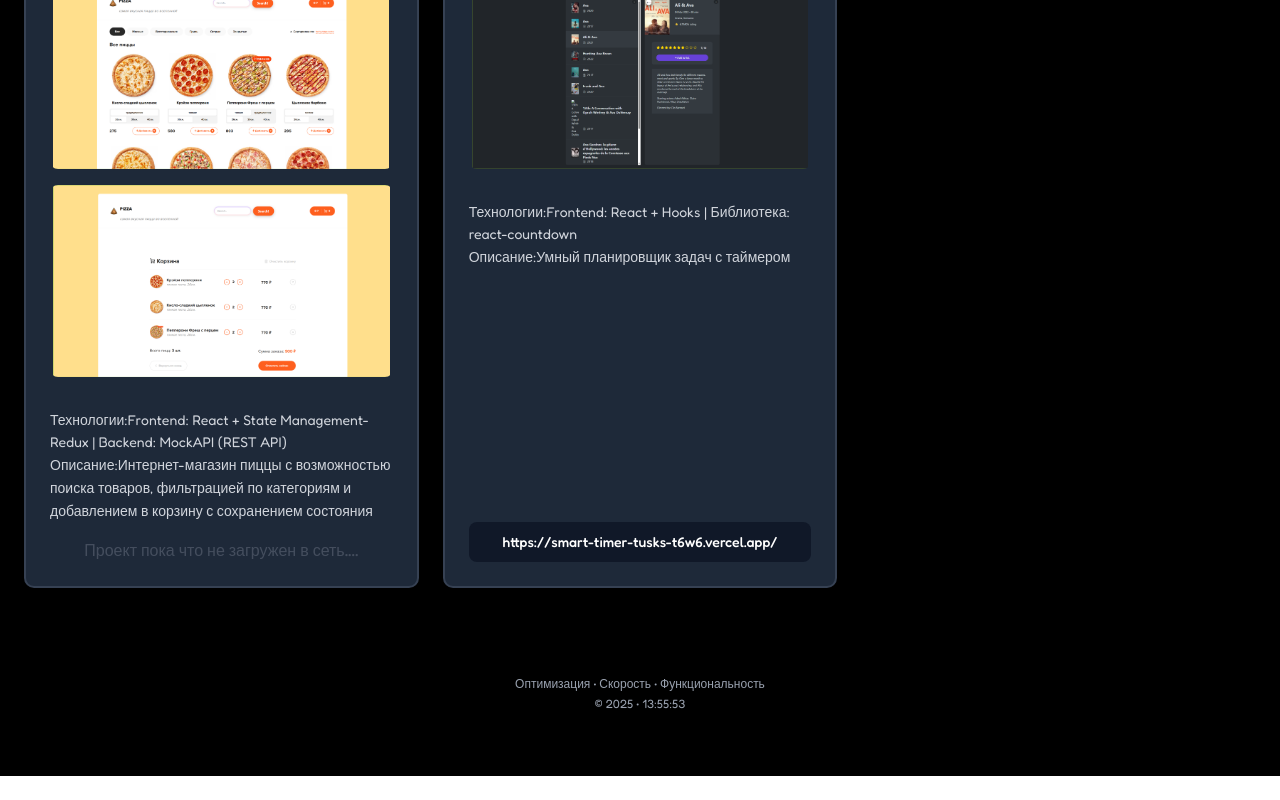
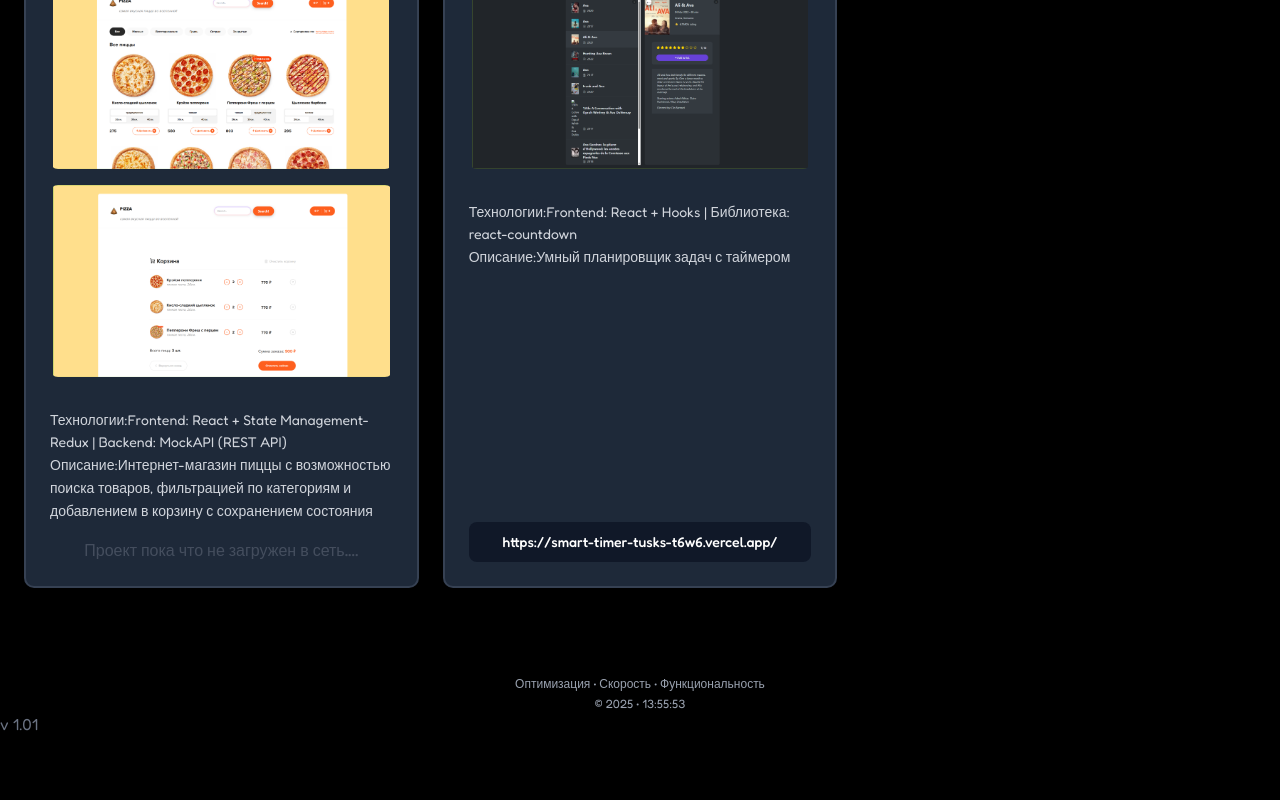
Before and after one commit to maks4k/resume, a React (Vite) app: page /products in a window 1280 px wide. Shown: the part 1730-2530 px from the top of the page. Before the commit the page ends 2506 px from the top, so only its background shows below. Built offline with nearby package versions, Linux system fonts and the light colour scheme.

Commit message:
пробный деплой на vercel

```diff
--- a/src/components/Resume/Content/ui/Products.jsx
+++ b/src/components/Resume/Content/ui/Products.jsx
@@ -232,7 +232,7 @@ export const Products = () => {
         </div>
         <button
           onClick={closeImage}
-          className="absolute top-4 right-4 text-white text-3xl bg-gray-800 rounded-full w-12 h-12 flex items-center justify-center hover:bg-gray-600 transition-colors"
+          className="absolute top-4 right-4 text-white text-3xl bg-gray-800 rounded-full w-12 h-12 flex items-center justify-center hover:bg-gray-600 transition-colors cursor-pointer"
         >
           ×
         </button>
--- a/src/components/Resume/Footer/ui/Footer.jsx
+++ b/src/components/Resume/Footer/ui/Footer.jsx
@@ -21,6 +21,7 @@ const { isLightTheme} = useThemeStore();
           <p className="mt-1">© {curentTime.getFullYear()} • {curentTime.toLocaleTimeString('ru-RU')}</p>
         </div>
       </div>
+      <p className='text-gray-500'> v 1.01</p>
     </footer>
   )
 }
--- a/src/main.jsx
+++ b/src/main.jsx
@@ -1,6 +1,6 @@
 import { createRoot } from 'react-dom/client'
 import './index.css';
-import App from './app/App.jsx'  // ← важно добавить расширение
+import App from './App/App.jsx'  // ← важно добавить расширение
 
 createRoot(document.getElementById('root')).render(
     <App/>
```
Also changed, not shown: 1 other file (tests, documents, lock files or other folders).
